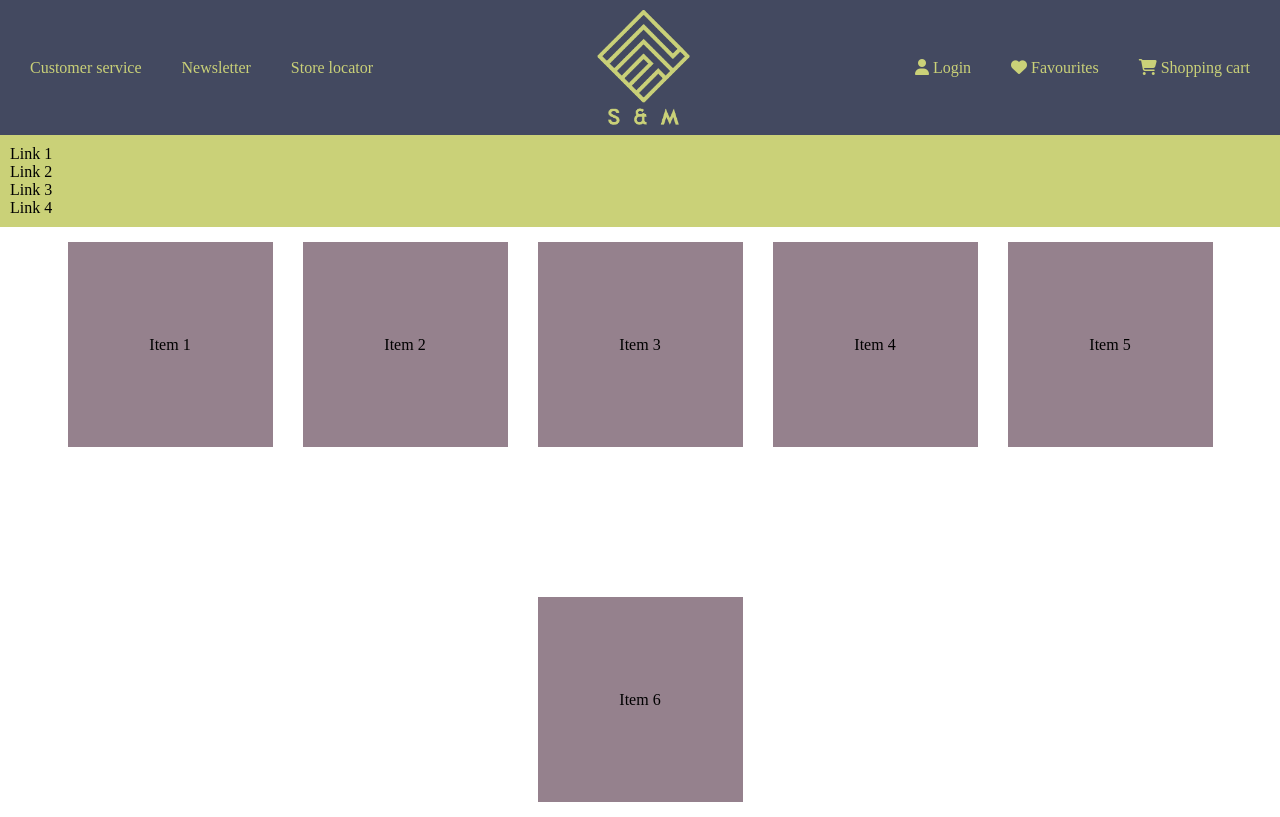
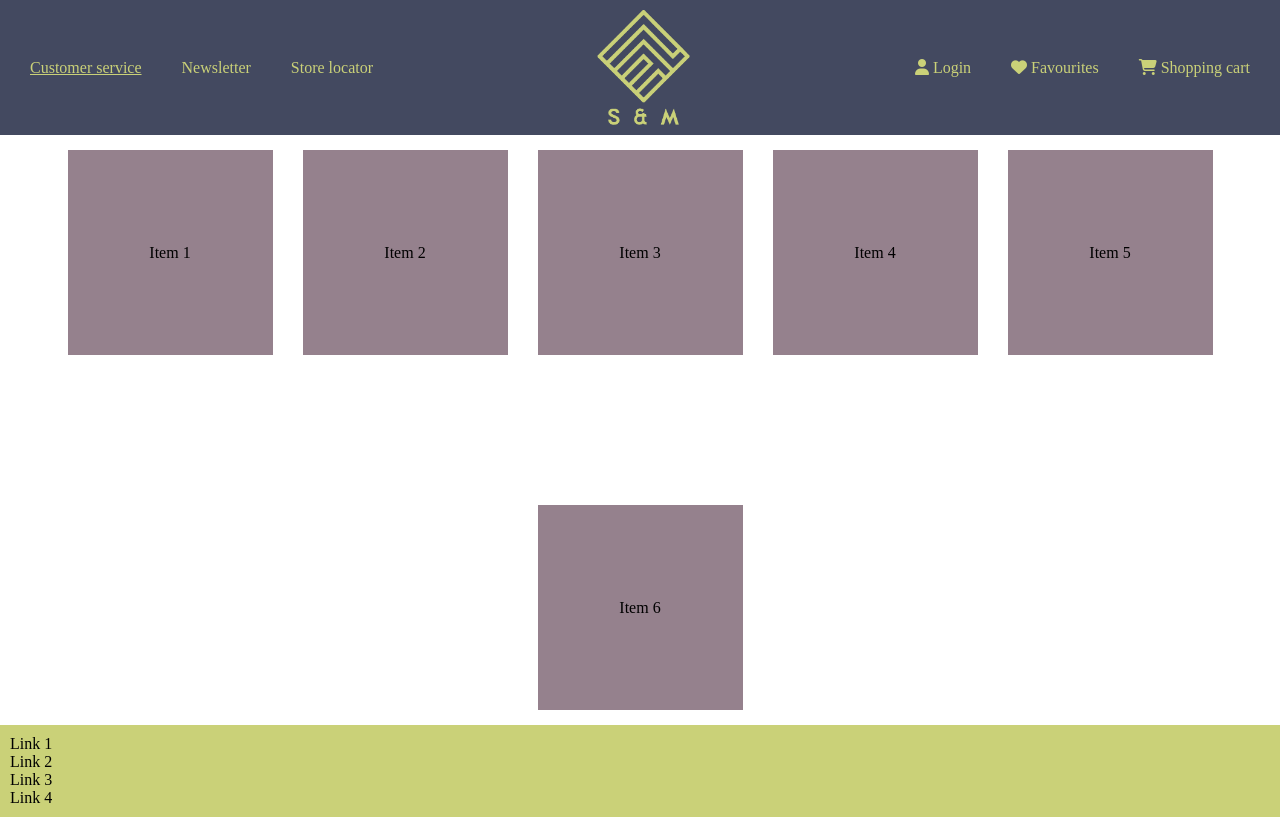
Before and after one commit to JoanSaura/diw-exercises, a plain HTML site: page U1/u1_a2/review_flex_activity2.html in a window 1280 px wide. In both pictures the pointer is over the element "Customer service". Drawn offline with Linux system fonts and the light colour scheme.

Commit message:
Update style.css

```diff
--- a/U1/u1_a2/style.css
+++ b/U1/u1_a2/style.css
@@ -33,6 +33,9 @@
   img {
     margin: 12px;
   }
+  .products-container {
+    order: 2;
+  }
   aside {
     order: 1;
   }
@@ -56,6 +59,9 @@
     justify-content: flex-end;
     margin-right: 15px;
   }
+  .products-container {
+    order: 2;
+  }
   .nav-icons i {
     margin: 10px;
   }
@@ -63,8 +69,8 @@
   img {
     margin: 12px;
   }
-  aside {
-    order: 1;
+  main {
+    flex-direction: row-reverse;
   }
 }
 /*Dekstop greater than or equal to 992px*/
@@ -82,14 +88,12 @@
   .nav-icons > .menu-item {
     margin: 20px;
   }
-  main{
-    flex-direction: row;
+  .products-container {
+    row-gap: 120px;
   }
-
-  .products-container{
-   row-gap: 120px;
+  aside {
+    background-color: #434960;
   }
-
 }
 
 /*General aspects*/
@@ -101,7 +105,7 @@
 }
 aside > nav {
   background-color: #cad178;
- display: flex;
+  display: flex;
   padding: 10px;
   flex-direction: column;
 }
@@ -110,7 +114,6 @@ main {
   flex-direction: column;
 }
 .products-container {
-  order: 2;
   display: flex;
   justify-content: center;
   flex-wrap: wrap;
@@ -136,11 +139,22 @@ header {
   width: 205px;
   height: 205px;
 }
+.nav-text:hover,
+.menu-item > i:hover,
+.nav-primary > div:hover,
+.nav-logo > .fa-bars:hover,
+.nav-logo > img:hover,
+a:hover,
+.item:hover {
+  cursor: pointer;
+}
 .item:hover {
   background-color: #c5abbb;
-  cursor: pointer;
 }
 a:hover {
   font-weight: bold;
-  cursor: pointer;
 }
+.menu-item:hover {
+  text-decoration: underline;
+  color: #cad178;
+}
```
